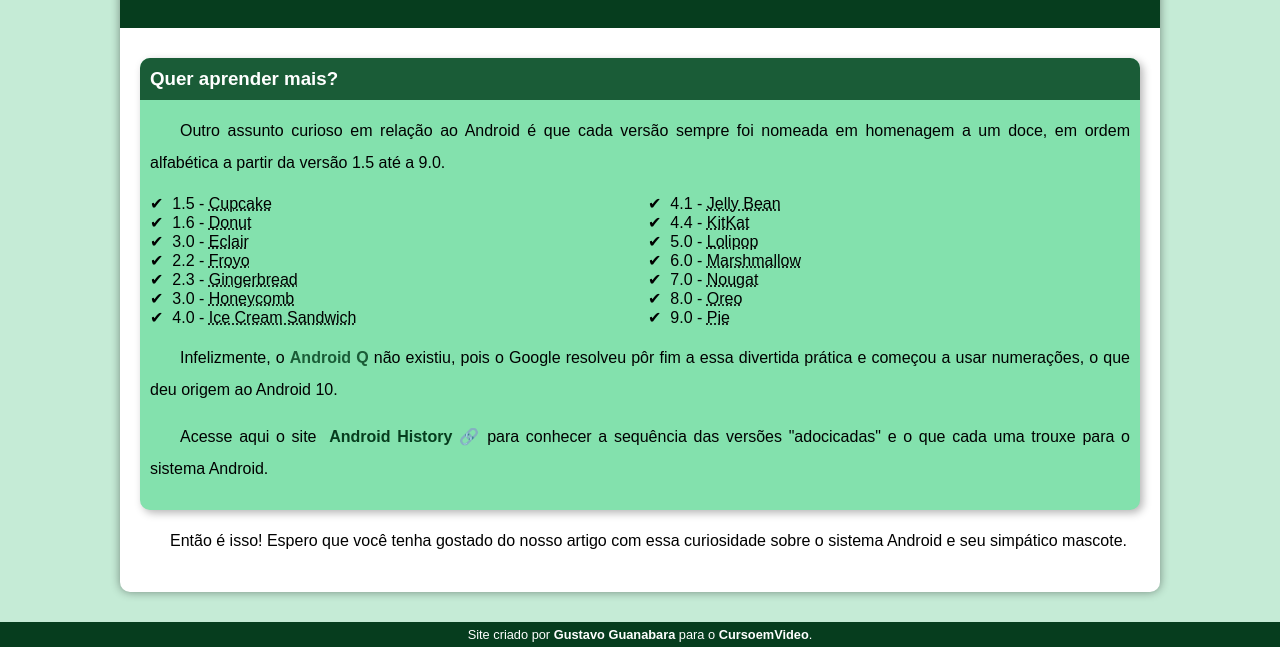
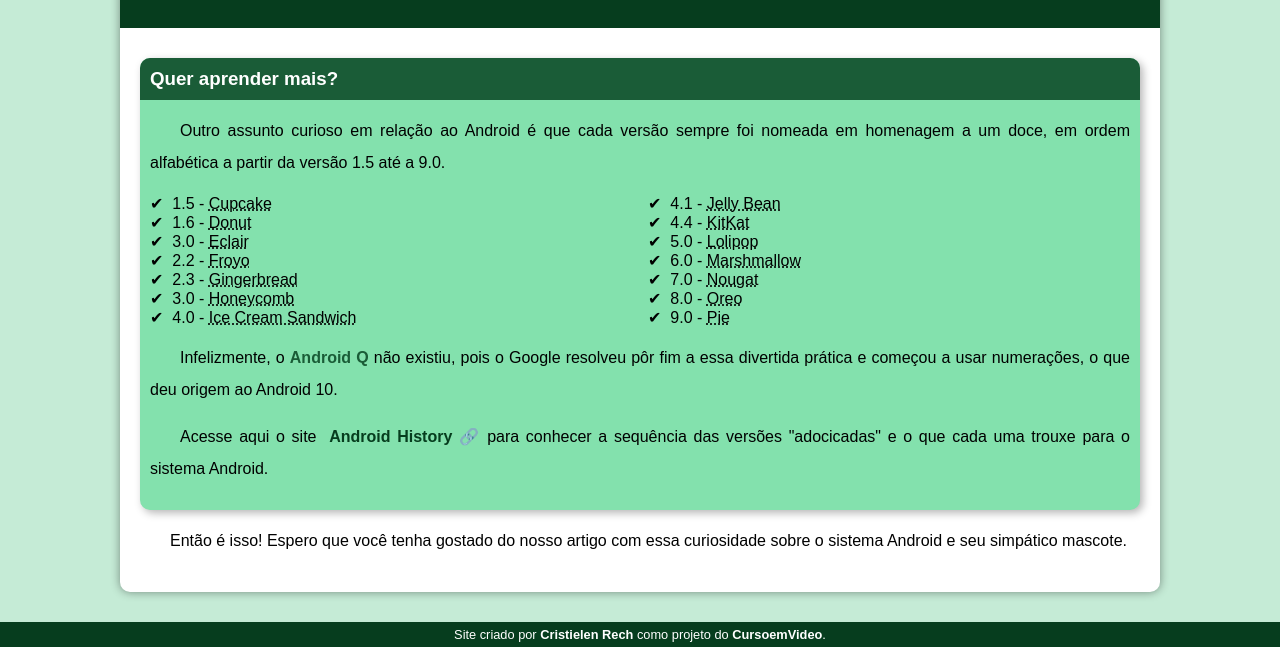
Before and after one commit to cristielenrech/android, a plain HTML site: page index.html in a window 1280 px wide. Shown: the part 2388-3035 px from the top of the page. Drawn offline with Linux system fonts and the light colour scheme.

Commit message:
atualizacao rodape

```diff
--- a/index.html
+++ b/index.html
@@ -69,7 +69,7 @@
         </article>
     </main>
     <footer>
-        <p>Site criado por <a href="http://github.com/gustavoguanabara" target="_blank">Gustavo Guanabara</a> para o <a href="https://www.cursoemvideo.com/" target="_blank">CursoemVideo</a>.</p>
+        <p>Site criado por <a href="http://github.com/cristielenrech" target="_blank">Cristielen Rech</a> como projeto do <a href="https://www.cursoemvideo.com/" target="_blank">CursoemVideo</a>.</p>
     </footer>
 </body>
 </html>
```
